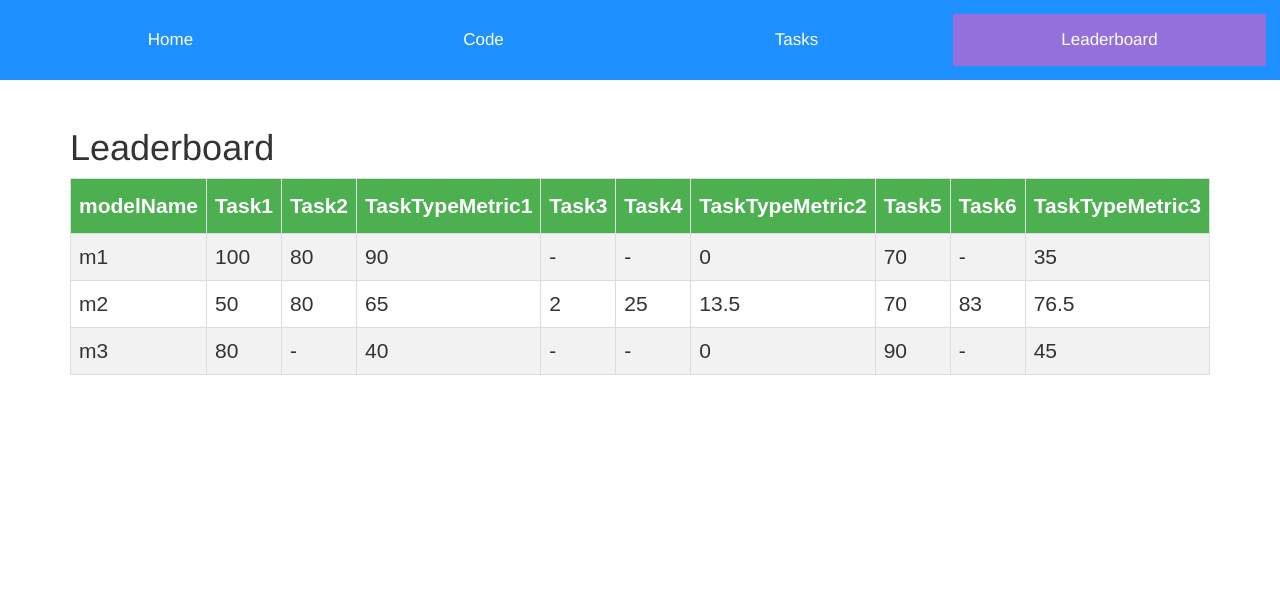
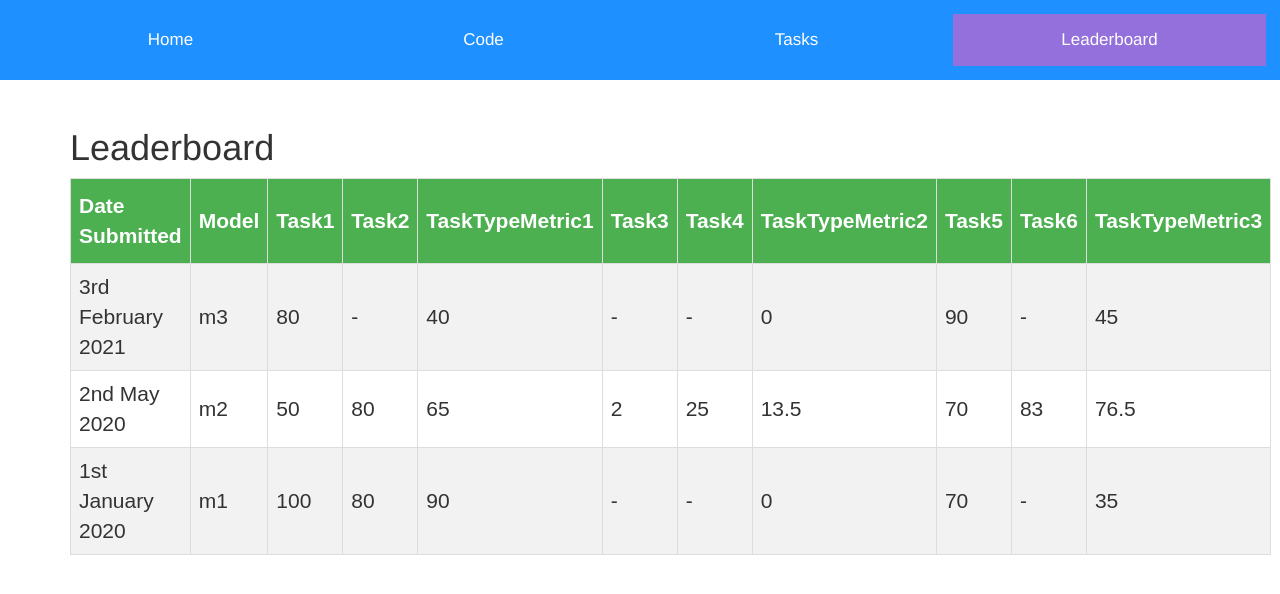
Before and after one commit to VALUE-Leaderboard/VALUE-Leaderboard.github.io, a React (Create React App) app in the folder WebApplication1/ClientApp/: page /leaderboard in a window 1280 px wide. Shown: the top 594 px of the page. Built offline with nearby package versions, Linux system fonts and the light colour scheme.

Commit message:
Added date and sorting by date as default for leaderboard display

```diff
--- a/WebApplication1/ClientApp/src/components/Leaderboard.js
+++ b/WebApplication1/ClientApp/src/components/Leaderboard.js
@@ -17,7 +17,7 @@ export class Leaderboard extends Component{
     }
 
     componentDidMount() {
-        //this.sortBy(this.state.lastCol);
+        this.sortBy("date");
     }
 
     compareBy(key, direction) {
@@ -64,7 +64,7 @@ export class Leaderboard extends Component{
         this.setState({ data: arrayCopy });
     }
 
-    buildTableRow = (model, task1, task2, task3, task4, task5, task6) => {
+    buildTableRow = (date, model, task1, task2, task3, task4, task5, task6) => {
 
         var t1, t2, t3, t4, t5, t6, t12_avg_metric, t34_avg_metric, t56_avg_metric;
         if (task1 === "-") {
@@ -117,6 +117,7 @@ export class Leaderboard extends Component{
 
         return (
             <tr>
+                <td> {date} </td>
                 <td> {model} </td>
                 <td> {task1} </td>
                 <td> {task2}</td>
@@ -132,14 +133,15 @@ export class Leaderboard extends Component{
     }
 
     render() {
-        const rows = this.state.data.map((item) => this.buildTableRow(item.model, item.task1, item.task2, item.task3, item.task4, item.task5, item.task6));
+        const rows = this.state.data.map((item) => this.buildTableRow(item.date, item.model, item.task1, item.task2, item.task3, item.task4, item.task5, item.task6));
         return (
             <div>
                 <div class="container">
                     <h1> Leaderboard </h1>
                     <table id="leaderboard">
                         <tr>
-                            <th> modelName </th>
+                            <th onClick={() => this.sortBy('date')}> Date Submitted </th>
+                            <th> Model </th>
                             <th onClick={() => this.sortBy('task1')}> Task1</th>
                             <th onClick={() => this.sortBy('task2')}> Task2 </th>
                             <th onClick={() => this.sortBy('t12_avg_metric')}> TaskTypeMetric1 </th>
--- a/WebApplication1/ClientApp/src/components/LeaderboardModel.js
+++ b/WebApplication1/ClientApp/src/components/LeaderboardModel.js
@@ -1,5 +1,6 @@
 export const LEADERBOARD_MODEL = [
     {
+        date: "1st January 2020",
         model: "m1",
         task1: 100,
         task2: 80,
@@ -9,6 +10,7 @@ export const LEADERBOARD_MODEL = [
         task6: "-"
     },
     {
+        date: "2nd May 2020",
         model: "m2",
         task1: 50,
         task2: 80,
@@ -18,6 +20,7 @@ export const LEADERBOARD_MODEL = [
         task6: 83
     },
     {
+        date: "3rd February 2021",
         model: "m3",
         task1: 80,
         task2: "-",
```
